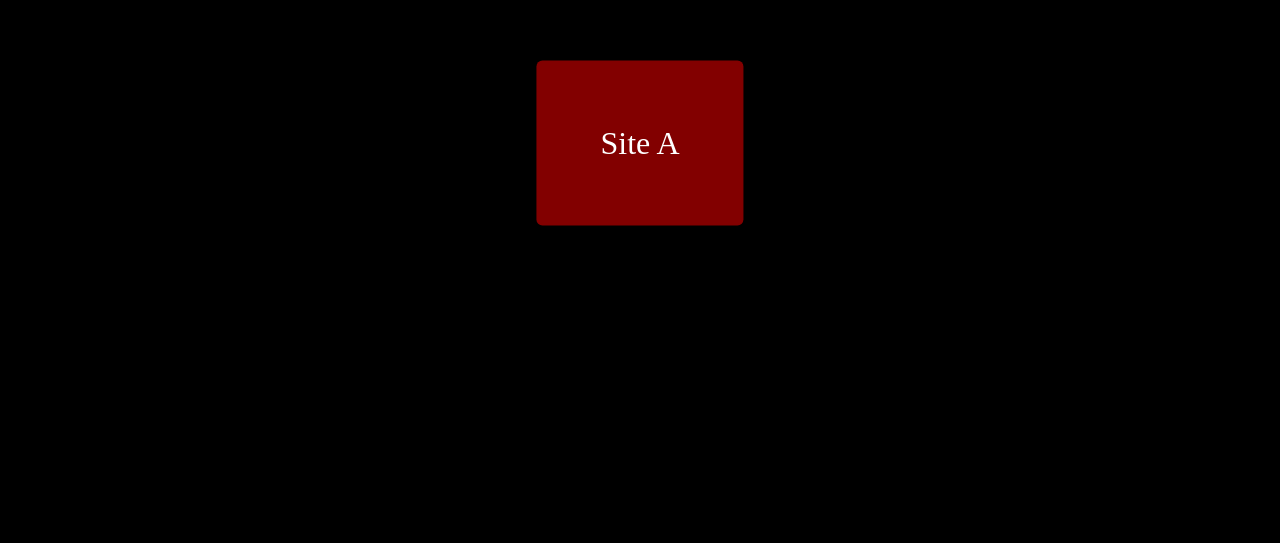
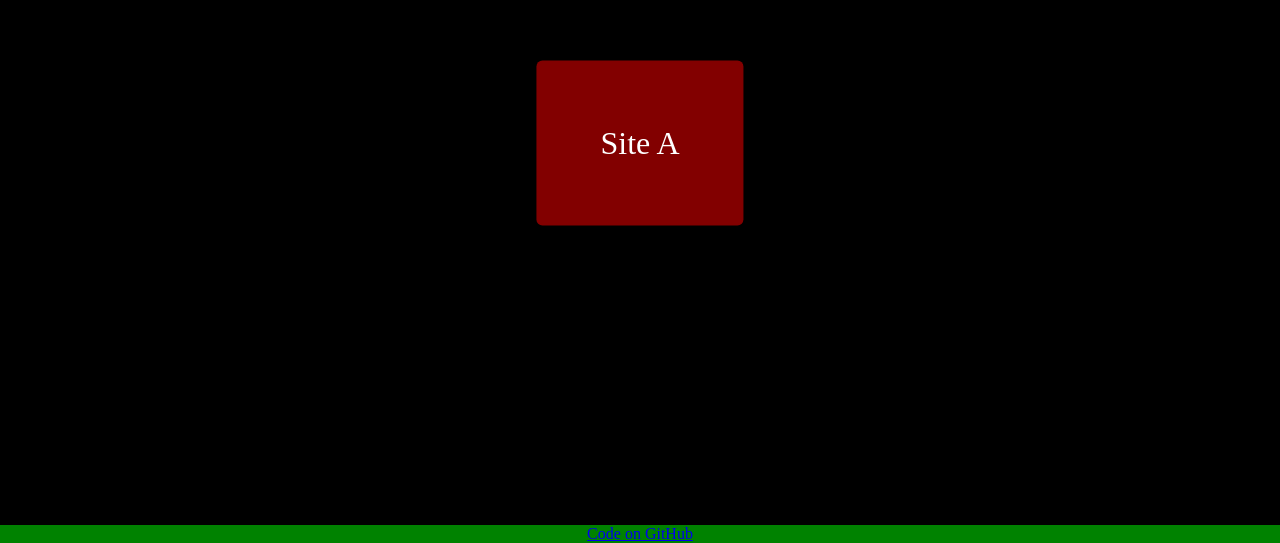
Before and after one commit to vincepower/nginx-site-a, a plain HTML site: page index.html in a window 1280 px wide. Shown: the part 257-800 px from the top of the page. Drawn offline with Linux system fonts and the light colour scheme.

Commit message:
Adding footer to page

```diff
--- a/index.html
+++ b/index.html
@@ -21,11 +21,24 @@
         color: #ffffff !important;
         padding: 1em 2em;
       }
+      footer {
+        font-size: 0.5em;
+        position: fixed;
+        left: 0;
+        bottom: 0;
+        width: 100%;
+        background-color: #008200;
+        color: #ffffff;
+        text-align: center;
+      }
     </style>
   </head>
   <body>
     <div class="content">
       <p>Site A</p>
     </div>
+    <footer>
+      <a href="https://github.com/vincepower/nginx-site-a">Code on GitHub</a>
+    </footer>
   </body>
 </html>
```
